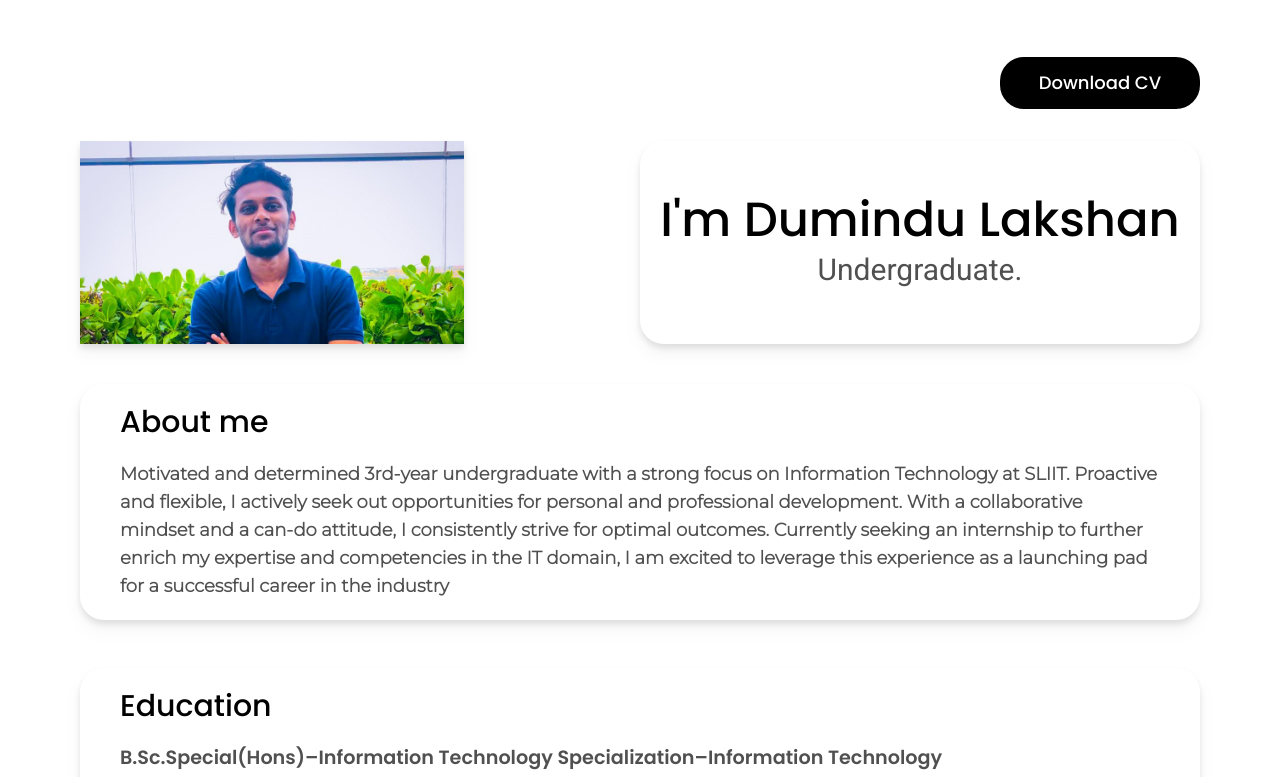
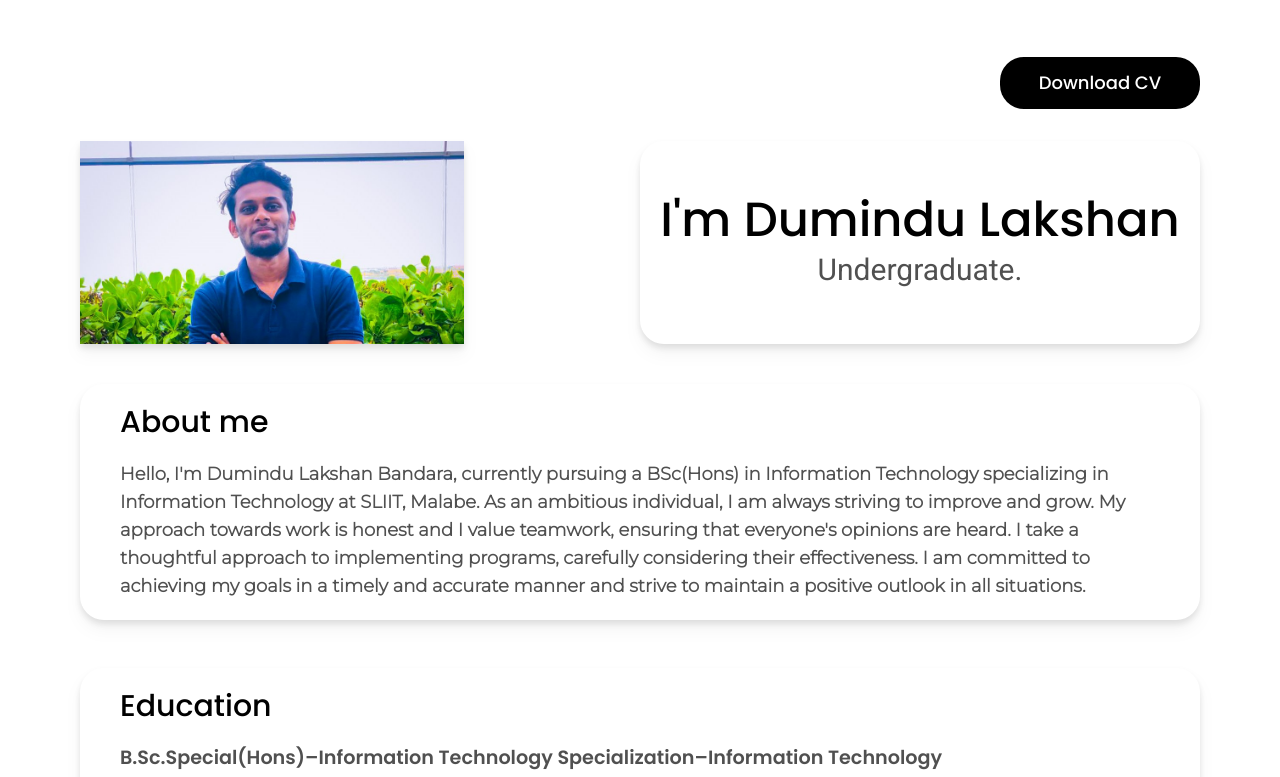
Before and after one commit to DuminduBandara/React-Portfolio, a React (Create React App) app: page /about in a window 1280 px wide. Shown: the part 407-1184 px from the top of the page. Built offline with nearby package versions, Linux system fonts and the light colour scheme.

Commit message:
Update About.js

```diff
--- a/src/components/About.js
+++ b/src/components/About.js
@@ -95,14 +95,7 @@ const About = () => {
         <div className="px-[40px] flex flex-col justify-center text-left lg:col-span-3 p-5 rounded-3xl drop-shadow-lg bg-white mb-12">
           <h3 className="text-3xl font-header mb-5">About me</h3>
           <p className="text-lg font-body leading-7 font-semibold space-x-2">
-            Motivated and determined 3rd-year undergraduate with a strong focus
-            on Information Technology at SLIIT. Proactive and flexible, I
-            actively seek out opportunities for personal and professional
-            development. With a collaborative mindset and a can-do attitude, I
-            consistently strive for optimal outcomes. Currently seeking an
-            internship to further enrich my expertise and competencies in the IT
-            domain, I am excited to leverage this experience as a launching pad
-            for a successful career in the industry
+            Hello, I'm Dumindu Lakshan Bandara, currently pursuing a BSc(Hons) in Information Technology specializing in Information Technology at SLIIT, Malabe. As an ambitious individual, I am always striving to improve and grow. My approach towards work is honest and I value teamwork, ensuring that everyone's opinions are heard. I take a thoughtful approach to implementing programs, carefully considering their effectiveness. I am committed to achieving my goals in a timely and accurate manner and strive to maintain a positive outlook in all situations.
           </p>
         </div>
         <div className="px-[40px] flex flex-col justify-center text-left p-5 rounded-3xl drop-shadow-lg bg-white mb-12">
```
